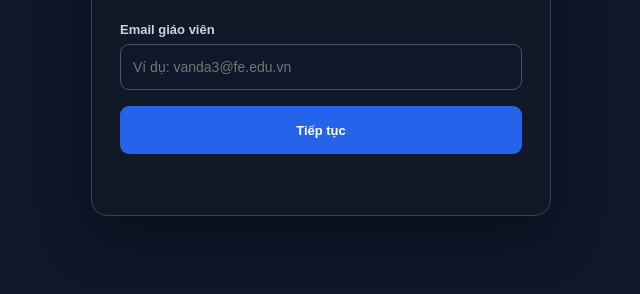
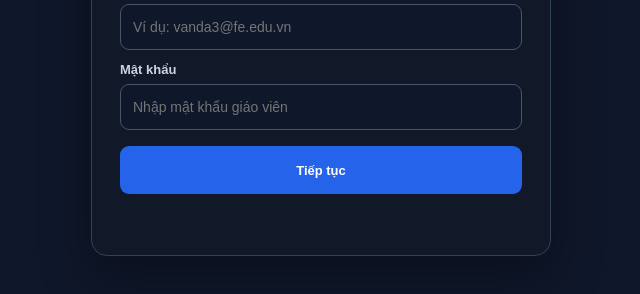
Before and after one commit to vanda3-stack/fptbn, a website: page public/x.html in a window 1280 px wide. Shown: the part 334-628 px from the top of the page, without its empty margins (319-959 px from the left). Drawn offline with nearby package versions, Linux system fonts and the light colour scheme.

Commit message:
Add password field to teacher login

```diff
--- a/public/x.html
+++ b/public/x.html
@@ -1011,6 +1011,14 @@
                 autocomplete="email"
             >
 
+            <label for="teacherPassword">Mật khẩu</label>
+            <input
+                id="teacherPassword"
+                type="password"
+                placeholder="Nhập mật khẩu giáo viên"
+                autocomplete="current-password"
+            >
+
             <button id="teacherLoginButton" type="button">
                 Tiếp tục
             </button>
```
